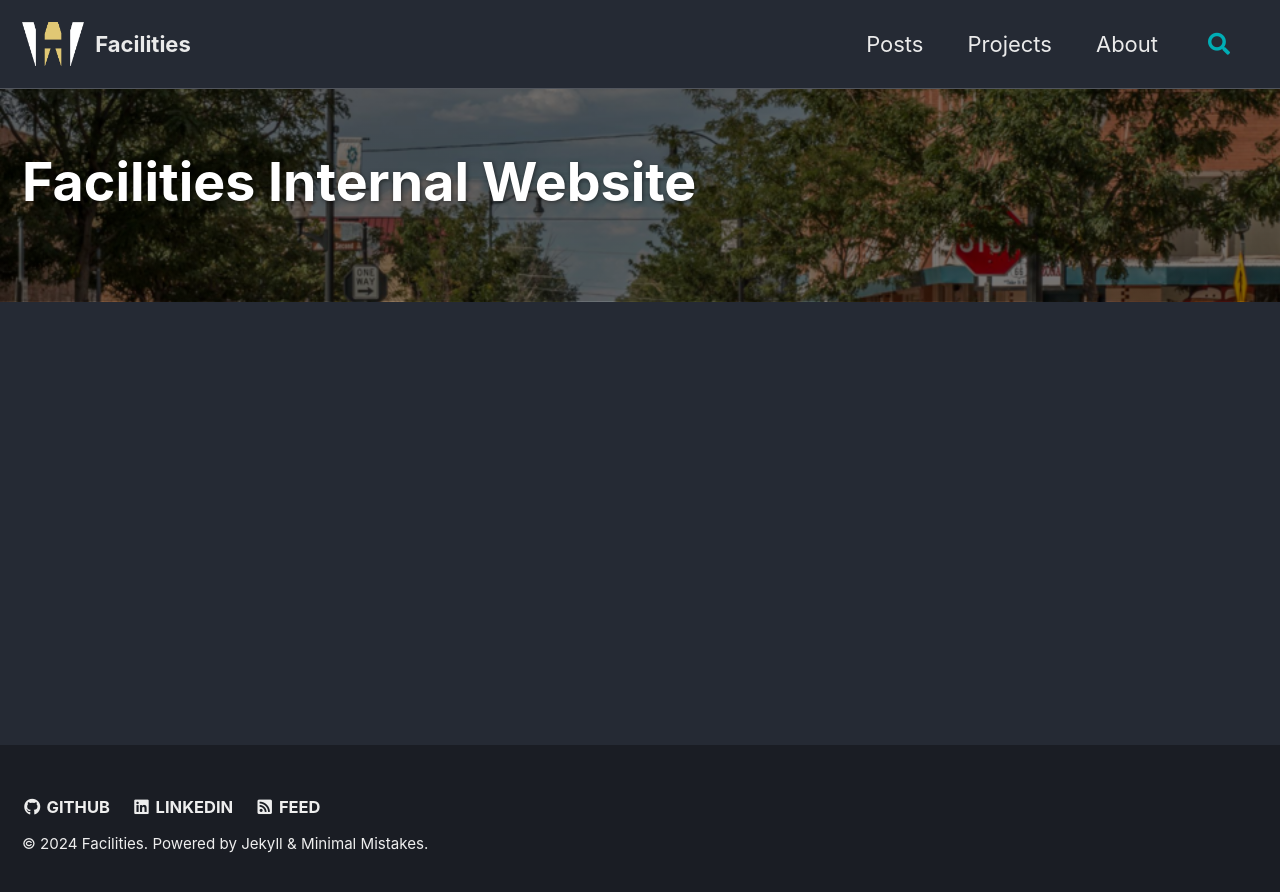
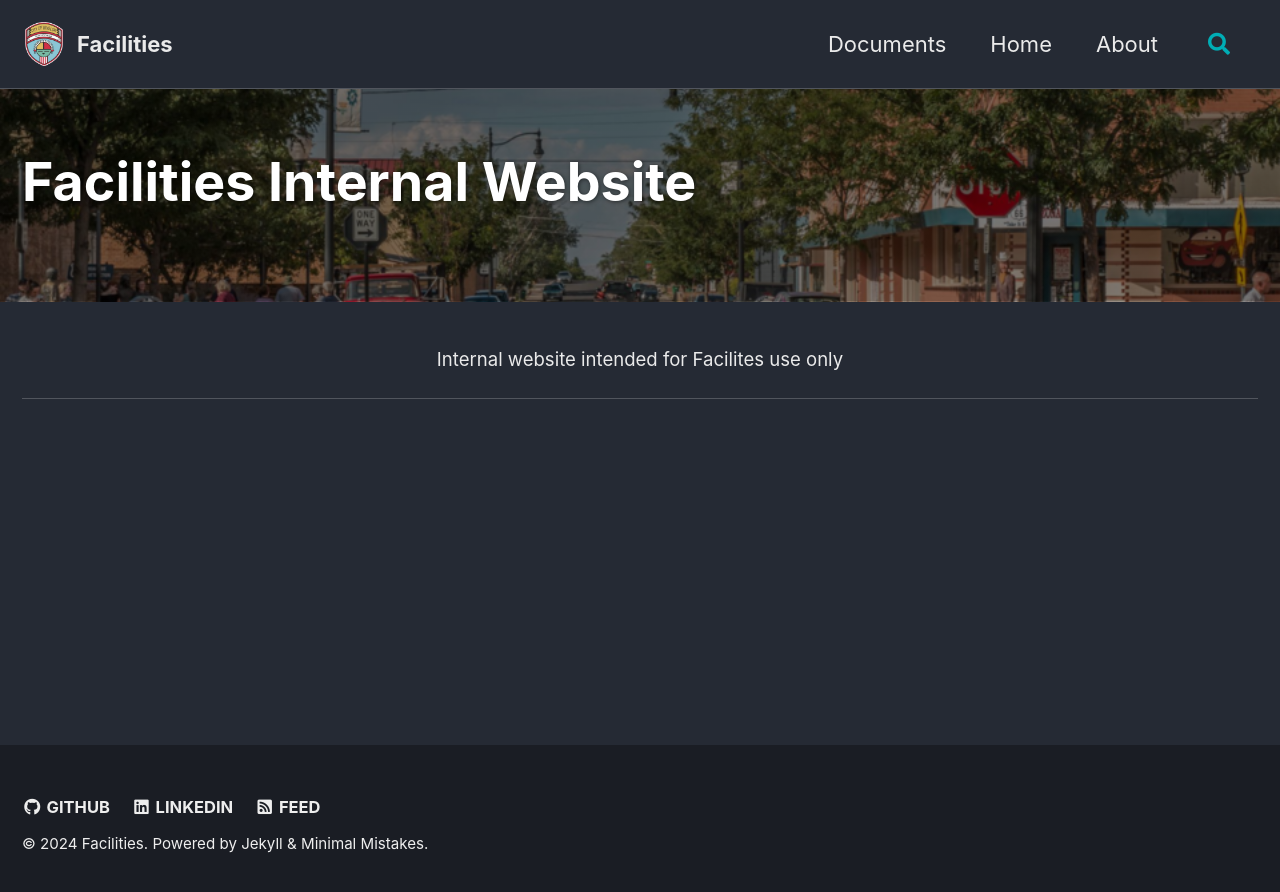
Before and after one commit to FacilitiesDoc/facilitiesdoc.github.io, a Jekyll site: the page built from _pages/projects.md, in a window 1280 px wide. Shown: the top 892 px of the page. Built offline with Jekyll 4.4.1, drawn with Linux system fonts in a browser that asks for light colours; cached includes are drawn as plain includes.

Commit message:
Updated logos, navigation bar, home page

```diff
--- a/_config.yml
+++ b/_config.yml
@@ -21,9 +21,9 @@ description: >- # this means to ignore newlines until "baseurl:"
   Google search results) and in your feed.xml site description.
 url                      : # the base hostname & protocol for your site e.g. "https://mmistakes.github.io"
 baseurl                  : # the subpath of your site, e.g. "/blog"
-teaser: /assets/images/WHLogo.png # path of fallback teaser image, e.g. "/assets/images/500x300.png"
-logo: /assets/images/WHLogo.png
-og_image: "/assets/images/WHLogo.png"
+teaser: /assets/images/logo_city-of-winslow-web.png # path of fallback teaser image, e.g. "/assets/images/500x300.png"
+logo: /assets/images/logo_city-of-winslow-web.png
+og_image: "/assets/images/logo_city-of-winslow-web.png"
 twitter_username: username
 github_username: username
 minimal_mistakes_skin: dark
@@ -66,14 +66,14 @@ author:
   name      : "Darian McDaniel"
   avatar    : "/assets/images/bio-photo.jpg"
   bio       : "Portfolio Under Construction"
-  location  : "Mesa (AZ)"
+  location  : "Location filler"
   links:
     - label: "Email"
       icon: "fas fa-fw fa-envelope-square"
-      url: mailto:drmcdani@weyhawk.com
+      url: mailto:DMcDaniel@winslowaz.gov
     - label: "GitHub"
       icon: "fab fa-fw fa-github"
-      url: "https://github.com/Weyhawk"
+      url: "https://github.com/FacilitiesDoc"
     - label: "Linkedin"
       icon: "fab fa-fw fa-linkedin"
       url: "https://linkedin.com/in/darian-mcdaniel/"
@@ -82,7 +82,7 @@ footer:
   links:
     - label: "GitHub"
       icon: "fab fa-fw fa-github"
-      url: "https://github.com/Weyhawk"
+      url: "https://github.com/FacilitiesDoc"
     - label: "Linkedin"
       icon: "fab fa-fw fa-linkedin"
       url: "https://linkedin.com/in/darian-mcdaniel/"
--- a/_data/navigation.yml
+++ b/_data/navigation.yml
@@ -1,7 +1,7 @@
 main:
-  - title: "Posts"
-    url: /posts/
-  - title: "Projects"
+  - title: "Documents"
+    url: /"documents"/
+  - title: "Home"
     url: /
   - title: "About"
     url: /about/
--- a/_includes/head/custom.html
+++ b/_includes/head/custom.html
@@ -1,11 +1,10 @@
 <!-- start custom head snippets -->
 
 <!-- insert favicons. use https://realfavicongenerator.net/ -->
-<link rel="apple-touch-icon" sizes="180x180" href="/assets/images/apple-touch-icon.png">
-<link rel="icon" type="image/png" sizes="32x32" href="/assets/images/favicon-32x32.png">
-<link rel="icon" type="image/png" sizes="16x16" href="/assets/images/favicon-16x16.png">
-<link rel="manifest" href="/assets/images/site.webmanifest">
-<link rel="mask-icon" href="/assets/images/safari-pinned-tab.svg" color="#5bbad5">
-<meta name="msapplication-TileColor" content="#2b5797">
-<meta name="theme-color" content="#333333">
+<link rel="icon" type="image/png" href="/favicon-96x96.png" sizes="96x96" />
+<link rel="icon" type="image/svg+xml" href="/favicon.svg" />
+<link rel="shortcut icon" href="/favicon.ico" />
+<link rel="apple-touch-icon" sizes="180x180" href="/apple-touch-icon.png" />
+<link rel="manifest" href="/site.webmanifest" />
+
 <!-- end custom head snippets -->
--- a/_pages/projects.md
+++ b/_pages/projects.md
@@ -2,9 +2,12 @@
 title: 'Facilities Internal Website'
 layout: splash
 permalink: /
-author_profile: true
 header:
   overlay_color: "#000"
   overlay_filter: "0.5"
   overlay_image: /assets/images/WinslowBG.png
+intro:
+  - excerpt: 'Internal website intended for Facilites use only'
 ---
+
+{% include feature_row id="intro" type="center" %}
--- a/_pages/year-archive.md
+++ b/_pages/year-archive.md
@@ -1,6 +1,6 @@
 ---
-title: "Docs"
-permalink: /posts/
+title: "Documents"
+permalink: /documents/
 layout: single
 author_profile: false
 header:
```
Also changed, not shown: assets/images/WinslowBG.png, assets/images/apple-touch-icon.png, assets/images/favicon-96x96.png (added), assets/images/favicon.ico, assets/images/logo_city-of-winslow-web.png (added), assets/images/site.webmanifest, assets/images/web-app-manifest-192x192.png (added), assets/images/web-app-manifest-512x512.png (added), 2 other files.
